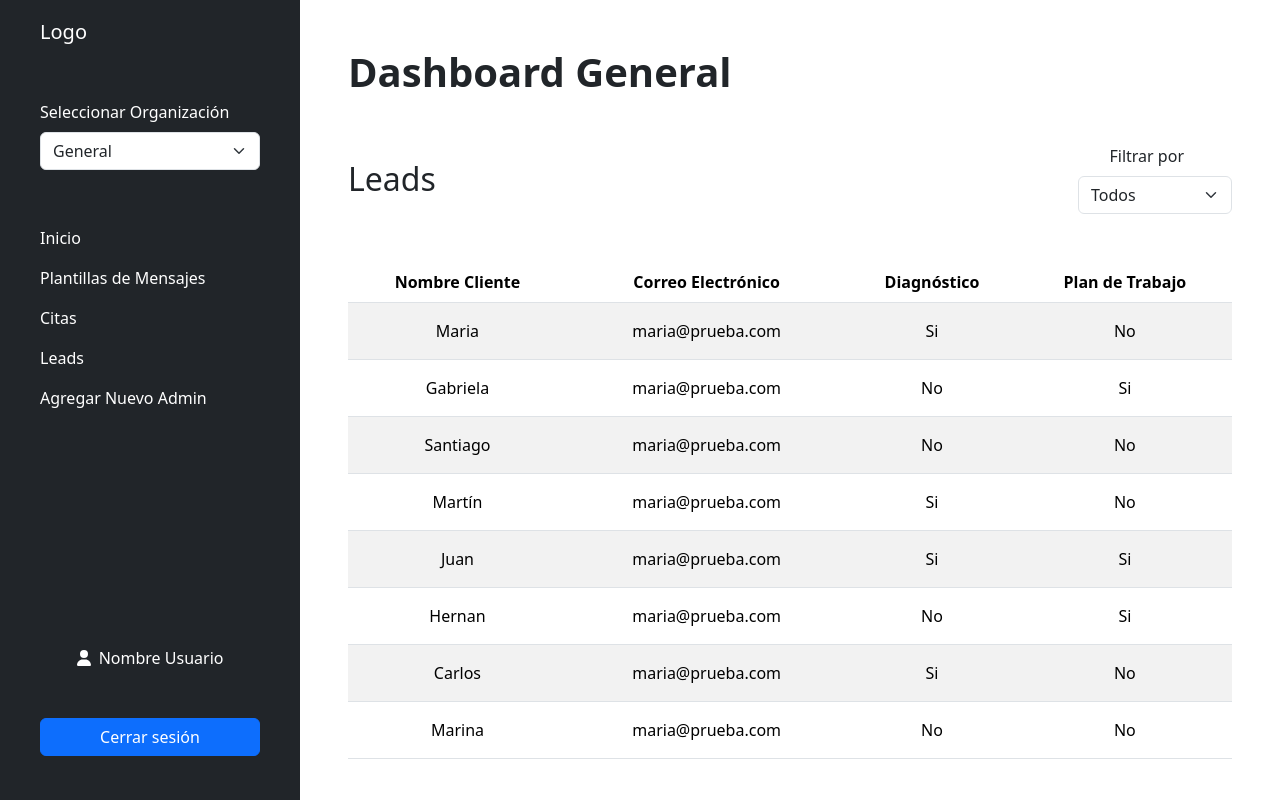
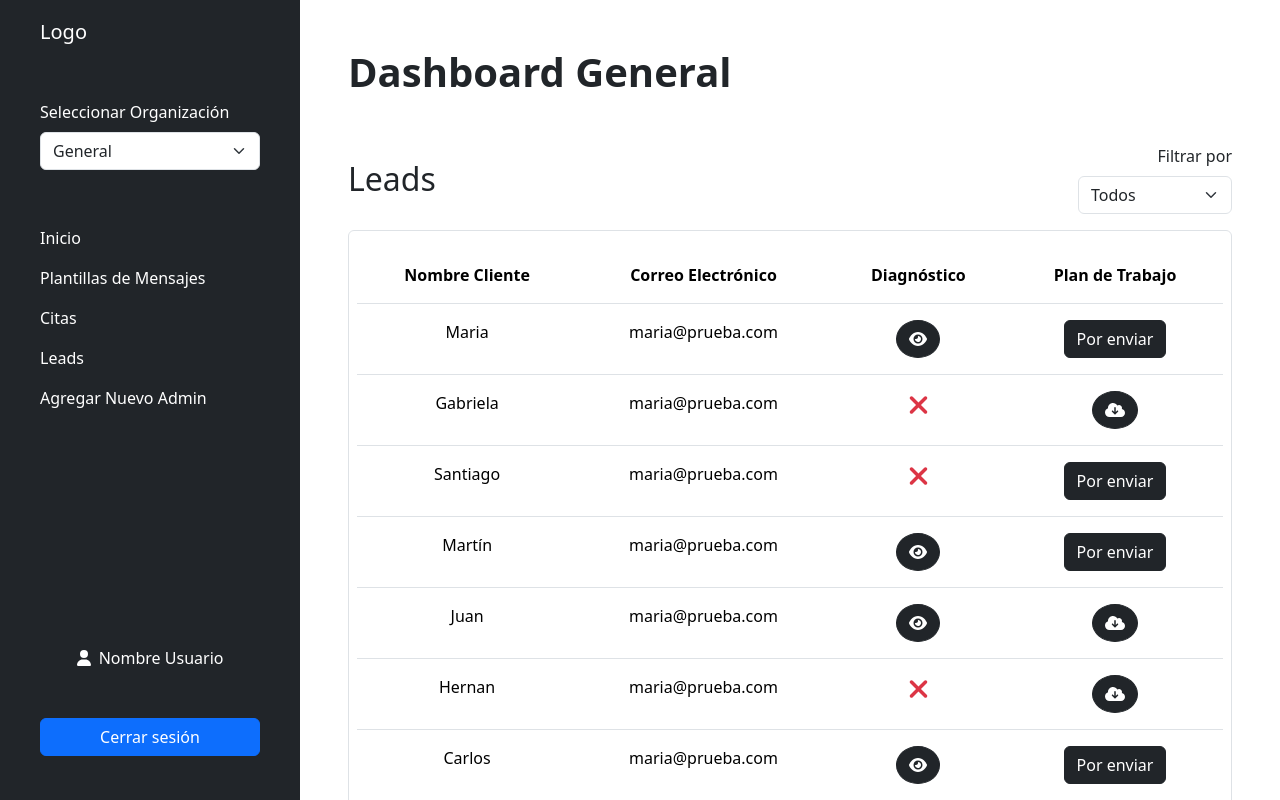
Before and after one commit to No-Country-simulation/h4-05-vocaltech, a React (Create React App) app in the folder frontend/: page /admin-dashboard/leads in a window 1280 px wide. Built offline with nearby package versions, Linux system fonts and the light colour scheme.

Commit message:
mejorar algunos estilos

```diff
--- a/frontend/src/App.css
+++ b/frontend/src/App.css
@@ -1,4 +1,9 @@
-.table td {
+.table-responsive {
+    border: 1px solid #dee2e6;
+    border-radius: 6px;
+}
+
+.table th, .table td {
     padding: 16px;
 }
 
@@ -7,6 +12,7 @@
 }
 
 ::-webkit-scrollbar {
+    height: 8px;
     width: 8px;
 }
 
--- a/frontend/src/components/admin/RoleSelect.js
+++ b/frontend/src/components/admin/RoleSelect.js
@@ -6,9 +6,9 @@ export const RoleSelect = () => {
 
     return (
         <div className="d-flex flex-column align-items-end">
-            <label htmlFor="filter" className="form-label me-5">Filtrar por</label>
+            <label htmlFor="filter" className="form-label">Filtrar por</label>
             <select id="filter" name={selectValue} aria-label="Filtrar"
-                className="form-select w-auto" onChange={handleChange}>
+                className="form-select w-100" onChange={handleChange}>
                 <option value="todos">Todos</option>
                 <option value="emprendedor">Emprendedor</option>
                 <option value="empresa">Empresa</option>
--- a/frontend/src/components/admin/Table.js
+++ b/frontend/src/components/admin/Table.js
@@ -1,7 +1,12 @@
+import { FontAwesomeIcon } from "@fortawesome/react-fontawesome";
+import { faTimes } from "@fortawesome/free-solid-svg-icons";
+import { faEye } from "@fortawesome/free-solid-svg-icons";
+import { faCloudDownloadAlt } from "@fortawesome/free-solid-svg-icons";
+
 export const Table = ({ columns, data }) => {
     return (
-        <div className="table-responsive text-center">
-            <table className="table table-striped">
+        <div className="table-responsive text-center pb-5 pt-3 px-2">
+            <table className="table table-hover">
                 <thead>
                     <tr>
                         {
@@ -17,7 +22,30 @@ export const Table = ({ columns, data }) => {
                             <tr key={index}>
                                 {
                                     Object.keys(item).slice(0, 6).map((key, colIndex) => (
-                                        <td key={colIndex}>{item[key]}</td>
+                                        key === "diagnostic" ? (
+                                            item[key] ? (
+                                                <td key={colIndex}>
+                                                    <button className="btn btn-dark rounded-circle">
+                                                        <FontAwesomeIcon icon={faEye} />
+                                                    </button>
+                                                </td>
+                                            ) : <td key={colIndex}><FontAwesomeIcon icon={faTimes}
+                                                className="text-danger fs-3" /></td>
+                                        ) : key === "plan" ? (
+                                            item[key] ? (
+                                                <td key={colIndex}>
+                                                    <button className="btn btn-dark rounded-circle">
+                                                        <FontAwesomeIcon icon={faCloudDownloadAlt} />
+                                                    </button>
+                                                </td>
+                                            ) : (
+                                                <td key={colIndex}>
+                                                    <button className="btn btn-dark">
+                                                        Por enviar
+                                                    </button>
+                                                </td>
+                                            )
+                                        ) : <td key={colIndex}>{item[key]}</td>
                                     ))
                                 }
                             </tr>
--- a/frontend/src/views/admin/Appointments.js
+++ b/frontend/src/views/admin/Appointments.js
@@ -10,18 +10,12 @@ export const Appointments = () => {
     const { selectedValue } = useCompanySelect();
 
     useEffect(() => {
-        const processedAppointments = prueba.appointments.map(item => ({
-            ...item,
-            diagnostic: item.diagnostic ? 'Si' : 'No',
-            plan: item.plan ? 'Si' : 'No',
-        }));
-
-        setAppointmentsData(processedAppointments);
+        setAppointmentsData(prueba.appointments);
     }, []);
 
     return (
         <section>
-            <div className="pb-5 d-flex justify-content-between align-items-center">
+            <div className="pb-3 d-flex justify-content-between align-items-center">
                 <h2>Citas</h2>
                 <RoleSelect />
             </div>
--- a/frontend/src/views/admin/Leads.js
+++ b/frontend/src/views/admin/Leads.js
@@ -10,18 +10,12 @@ export const Leads = () => {
     const { selectedValue } = useCompanySelect();
 
     useEffect(() => {
-        const processedLeads = prueba.leads.map(item => ({
-            ...item,
-            diagnostic: item.diagnostic ? 'Si' : 'No',
-            plan: item.plan ? 'Si' : 'No',
-        }));
-
-        setLeadsData(processedLeads);
+        setLeadsData(prueba.leads);
     }, []);
 
     return (
         <section>
-            <div className="pb-5 d-flex justify-content-between align-items-center">
+            <div className="pb-3 d-md-flex justify-content-between align-items-center">
                 <h2>Leads</h2>
                 <RoleSelect />
             </div>
```
